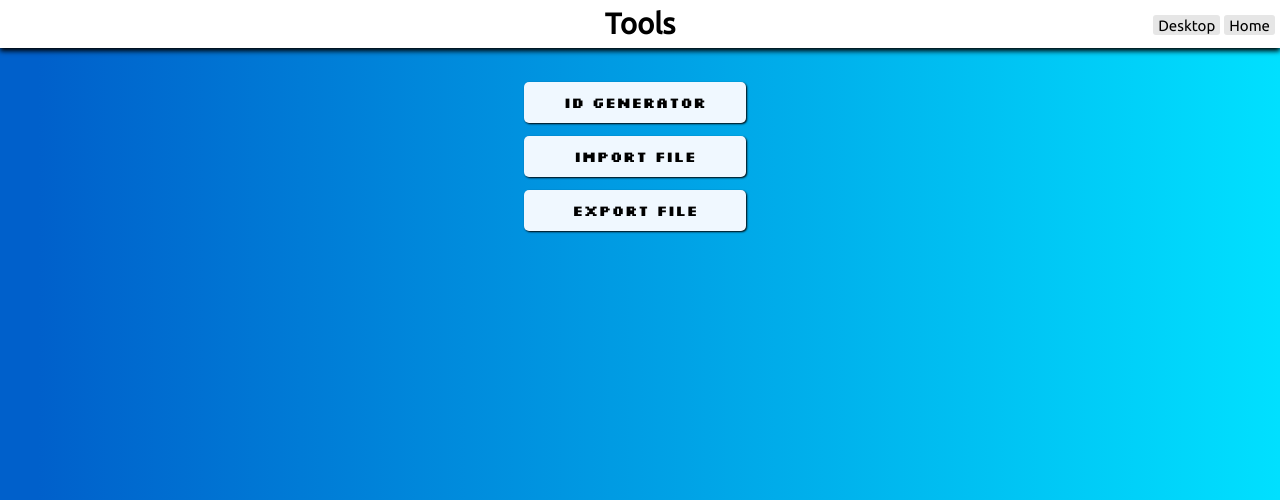
After one commit to MathKode/ChooseMyLife, a Django app: page /tools/ in a window 1280 px wide. The commit adds this page. Shown: the top 500 px of the page. Run offline with Django 4.2, Linux system fonts and the light colour scheme.

Commit message:
Add files via upload

```diff
--- a/ChooseMyLife/ChooseMyLife/templates/deskboard.html
+++ b/ChooseMyLife/ChooseMyLife/templates/deskboard.html
@@ -156,6 +156,9 @@ function new_page() {
 function send(hash_id) {
     window.location.href = "../profile/" + hash_id
 }
+function tools() {
+    window.location.href = "../tools"
+}
 </script>
 <style>
 @import url('https://fonts.googleapis.com/css2?family=Ubuntu&display=swap');
@@ -202,6 +205,7 @@ header h3 {
             <h3>Choose a Personnality</h3>
         </header>
         <div id="button_div">
+            <button onclick="tools();">Tools</button>
             <button onclick="home_page();">Home</button>
         </div>
         <br>
--- /dev/null
+++ b/ChooseMyLife/ChooseMyLife/templates/tools.html
@@ -0,0 +1,113 @@
+<!DOCTYPE html>
+<!-- HEADER -->
+<style>
+    @import url('https://fonts.googleapis.com/css2?family=Ubuntu&display=swap');
+    html {
+        margin: 0px;
+        padding: 0px;
+        background: rgb(0,96,203);
+        background: linear-gradient(90deg, rgba(0,96,203,1) 3%, rgba(0,224,255,1) 100%);
+    }
+    body {
+        margin: 0px;
+        padding: 0px;
+    }
+    header {
+        width: 100%;
+        background-color: white;
+        text-align: center;
+        box-shadow: 0px 3px 5px black;
+        font-family: 'Ubuntu', sans-serif;
+        font-weight: 400;
+        font-size: 25px;
+    }
+    header h3 {
+        padding: 7px;
+        margin: 0px;
+    }
+    #button_div {
+        position:absolute;
+        right:5px;
+        top: 15px;
+    }
+    #button_div button {
+        border: none;
+        border-radius: 3px;
+        height: 20px;
+        background-color: rgb(230, 230, 230);
+        font-family: 'Ubuntu', sans-serif;
+        font-size: 15px;
+        padding: 0px 5px;
+    }
+    #button_div button:hover {
+        background-color: rgb(216, 216, 216);
+    }
+</style>
+<script>
+function desktop_page() {
+    window.location.href = "../../desktop"
+}
+function home_page() {
+    window.location.href = "../../"
+}
+</script>
+<!-- ------ -->
+<style>
+@import url('https://fonts.googleapis.com/css2?family=Silkscreen:wght@700&display=swap');
+#center {
+    display: flex;
+    justify-content: center;
+}
+#ls {
+    list-style-type: none;
+}
+li {
+    margin-left: -50px;
+    font-family: 'Silkscreen', cursive;
+    font-size: 15px;
+    text-align: center;
+    width:200px;
+    background-color: aliceblue;
+    padding: 11px;
+    border-radius: 5px;
+    margin-bottom: 13px;
+    box-shadow: 1px 1px 2px black;
+    transition: .5s;
+}
+li:hover {
+    box-shadow: 5px 5px 2px black;
+}
+</style>
+<script>
+function id_page() {
+    window.location.href = "../id"
+}
+function import_page() {
+    window.location.href = "../import"
+}
+function export_page() {
+    window.location.href = "../export"
+}
+</script>
+<html>
+    <head>
+        <title>ChooseMyLife Tools</title>
+    </head>
+    <body>
+        <header>
+            <h3>Tools</h3>
+        </header>
+        <div id="button_div">
+            <button onclick="desktop_page();">Desktop</button>
+            <button onclick="home_page();">Home</button>
+        </div>
+        <br>
+        <div id="center">
+            <ul id="ls">
+                <li onclick="id_page()">ID Generator</li>
+                <li onclick="import_page()">Import FILE</li>
+                <li onclick="export_page()">Export FILE</li>
+            </ul>
+        </div>
+    </body>
+</html>
```
Also changed, not shown: ChooseMyLife/ChooseMyLife/templates/import.html (added, +112 -0 lines).
